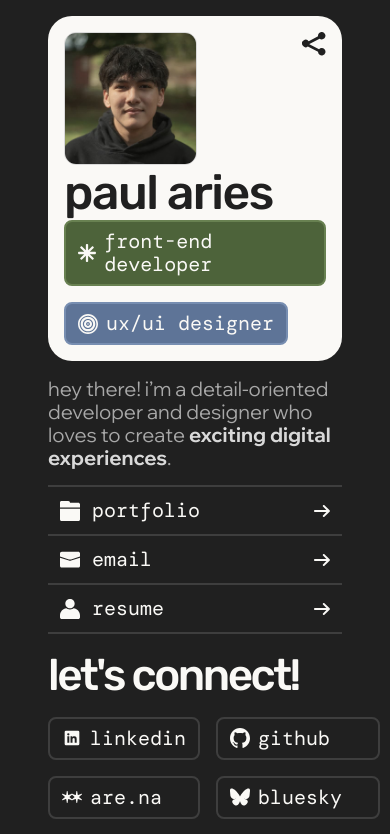
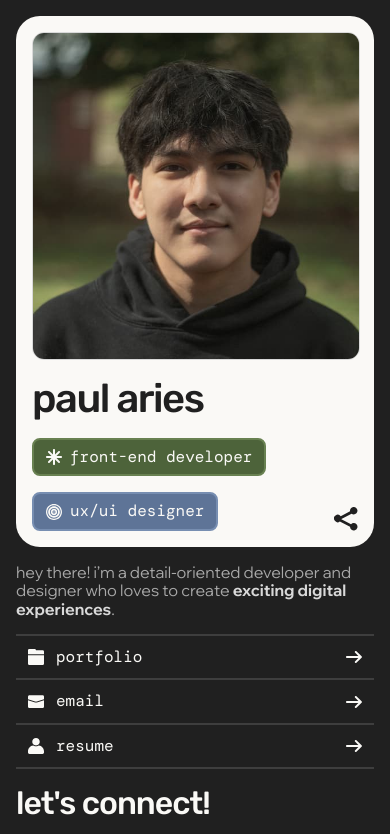
Before and after one commit to plries/bio.paularies.ca, a React (Create React App) app: page / in a window 390 px wide. Shown: the top 834 px of the page. Built offline with nearby package versions, Linux system fonts and the light colour scheme; a web font is replaced by a local one.

Commit message:
tablet + mobile responsiveness

```diff
--- a/src/_sass/_scaffolding.scss
+++ b/src/_sass/_scaffolding.scss
@@ -22,6 +22,6 @@
 @media screen and (max-width: 425px) {
     .col-12-8-4 {
         grid-template-columns: repeat(4, 1fr);
-        padding: 0 16;
+        padding: 0 16px;
     }
 }
--- a/src/_sass/_typography.scss
+++ b/src/_sass/_typography.scss
@@ -45,3 +45,32 @@ a {
     }
 
 }
+
+@media screen and (max-width: 768px) {
+
+    h1 {
+        font-size: $fs-xxl;
+    }
+
+    h2 {
+        font-size: $fs-lg;
+        letter-spacing: -0.1rem;
+    }
+
+}
+
+@media screen and (max-width: 425px) {
+
+    h1 {
+        font-size: $fs-xl;
+    }
+
+    h2 {
+        font-size: $fs-md;
+    }
+
+    p, a {
+        font-size: $fs-xxxs;
+    }
+
+}
--- a/src/_sass/_variables.scss
+++ b/src/_sass/_variables.scss
@@ -23,5 +23,5 @@ $fs-md: 3.2rem;
 $fs-lg: 3.6rem;
 $fs-xl: 4rem;
 $fs-xxl: 4.4rem;
-$fs-xxxl: 4.8rem;
+$fs-xxxl: 7rem;
 $fs-xxxxl: 8.6rem;
--- a/src/_sass/components/_buttons.scss
+++ b/src/_sass/components/_buttons.scss
@@ -68,3 +68,14 @@ a.black {
         scale: 0.9
     }
 }
+
+@media screen and (max-width: 425px) {
+
+    .btn {
+
+        img {
+            width: $fs-xxxs;
+        }
+    }
+
+}
--- a/src/_sass/components/_worklinks.scss
+++ b/src/_sass/components/_worklinks.scss
@@ -26,6 +26,7 @@ a.work-link {
     }
 
     .arrow-icon {
+        width: $fs-xxs;
         user-select: none;
         transition: transform 0.25s ease;
     }
@@ -43,3 +44,21 @@ a.work-link {
     }
 
 }
+
+@media screen and (max-width: 425px) {
+
+    a.work-link {
+
+        span {
+            img {
+                width: $fs-xxxs;
+            }
+        }
+
+        .arrow-icon {
+            width: $fs-xxxs;
+        }
+
+    }
+
+}
--- a/src/_sass/sections/_card.scss
+++ b/src/_sass/sections/_card.scss
@@ -3,8 +3,10 @@
     background-color: $white;
     display: flex;
     flex-direction: column;
+    gap: 16px;
     padding: 16px;
     border-radius: 24px;
+    margin-top: 16px;
     position: relative;
 
     > img {
@@ -36,6 +38,28 @@
 
 }
 
+@media screen and (max-width: 1200px) {
+
+    .profile-card {
+        grid-column: 3 / span 8;
+        align-items: center;
+
+        > img {
+            width: 50%;
+        }
+
+        h1 {
+            text-align: center;
+        }
+
+        .buttons-container {
+            flex-direction: column;
+            align-items: center;
+        }
+    }
+
+}
+
 @media screen and (max-width: 768px) {
 
     .profile-card {
@@ -43,3 +67,24 @@
     }
 
 }
+
+@media screen and (max-width: 425px) {
+
+    .profile-card {
+        grid-column: 1 / span 4;
+        align-items: start;
+
+        > img {
+            width: 100%;
+        }
+
+        .buttons-container {
+            align-items: start;
+        }
+
+        .share-button {
+            bottom: 16px;
+        }
+    }
+
+}
--- a/src/_sass/sections/_content.scss
+++ b/src/_sass/sections/_content.scss
@@ -4,6 +4,7 @@
     flex-direction: column;
     justify-content: space-between;
     gap: 16px;
+    margin-bottom: 16px;
 
     p {
         margin: 0;
@@ -26,6 +27,14 @@
     }
 }
 
+@media screen and (max-width: 1200px) {
+
+    .content {
+        grid-column: 3 / span 8;
+    }
+
+}
+
 @media screen and (max-width: 768px) {
 
     .content {
@@ -33,3 +42,15 @@
     }
 
 }
+
+@media screen and (max-width: 425px) {
+
+    .content {
+        grid-column: 1 / span 4;
+
+        .socials-container {
+            grid-template-columns: repeat(1, 1fr);
+        }
+    }
+
+}
--- a/src/_sass/style.scss
+++ b/src/_sass/style.scss
@@ -13,8 +13,30 @@
 html {
     width: 100vw;
     height: 100%;
-    padding: 16px 0;
     display: grid;
     place-items: center;
     background-color: $black;
 }
+
+:root {
+    -ms-overflow-style: none;
+    scrollbar-width: none;
+    scroll-behavior: smooth;
+}
+
+::-moz-selection {
+    color: $white;
+    background: #202020BF;
+}
+
+::selection {
+    color: $white;
+    background: #202020BF;
+}
+
+.content {
+    ::selection {
+        color: $black;
+        background: #FAF9F6BF;
+    }
+}
```
Also changed, not shown: src/style.css, 2 other files (tests, documents, lock files or other folders).
